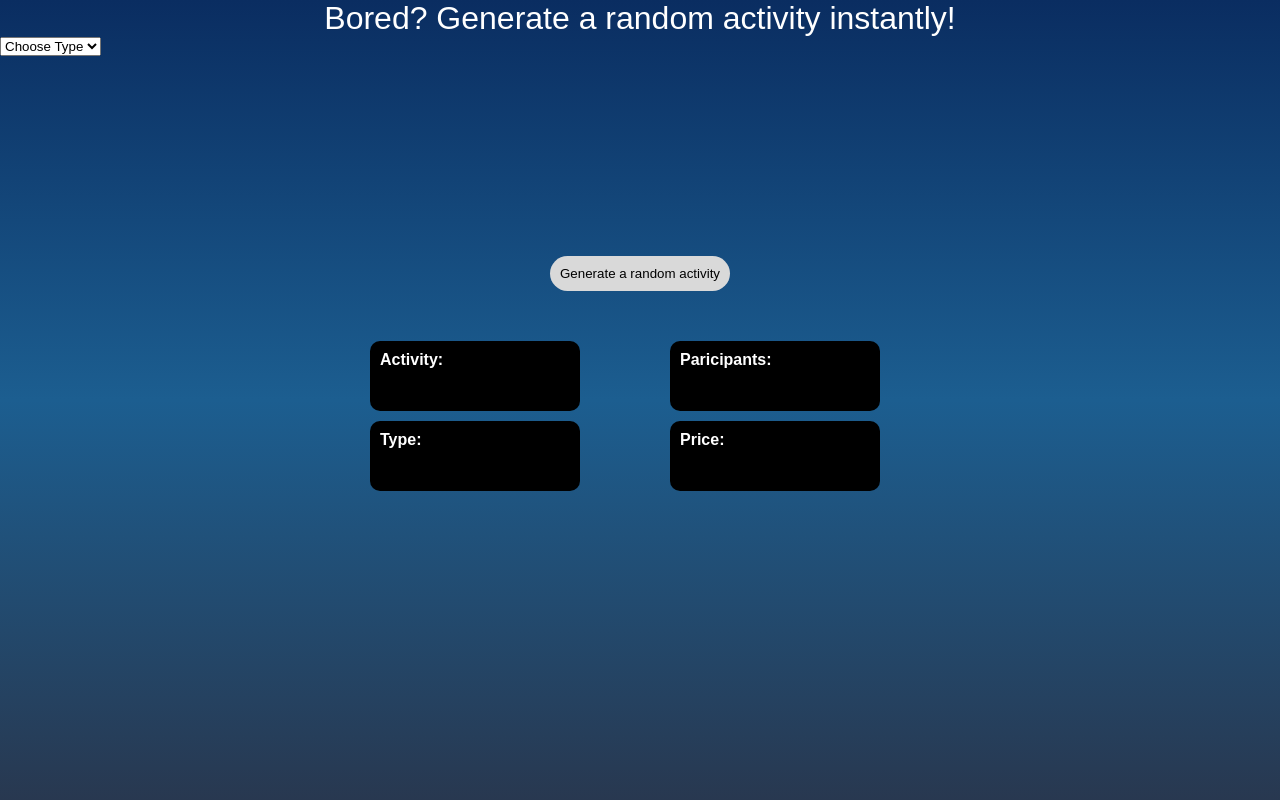
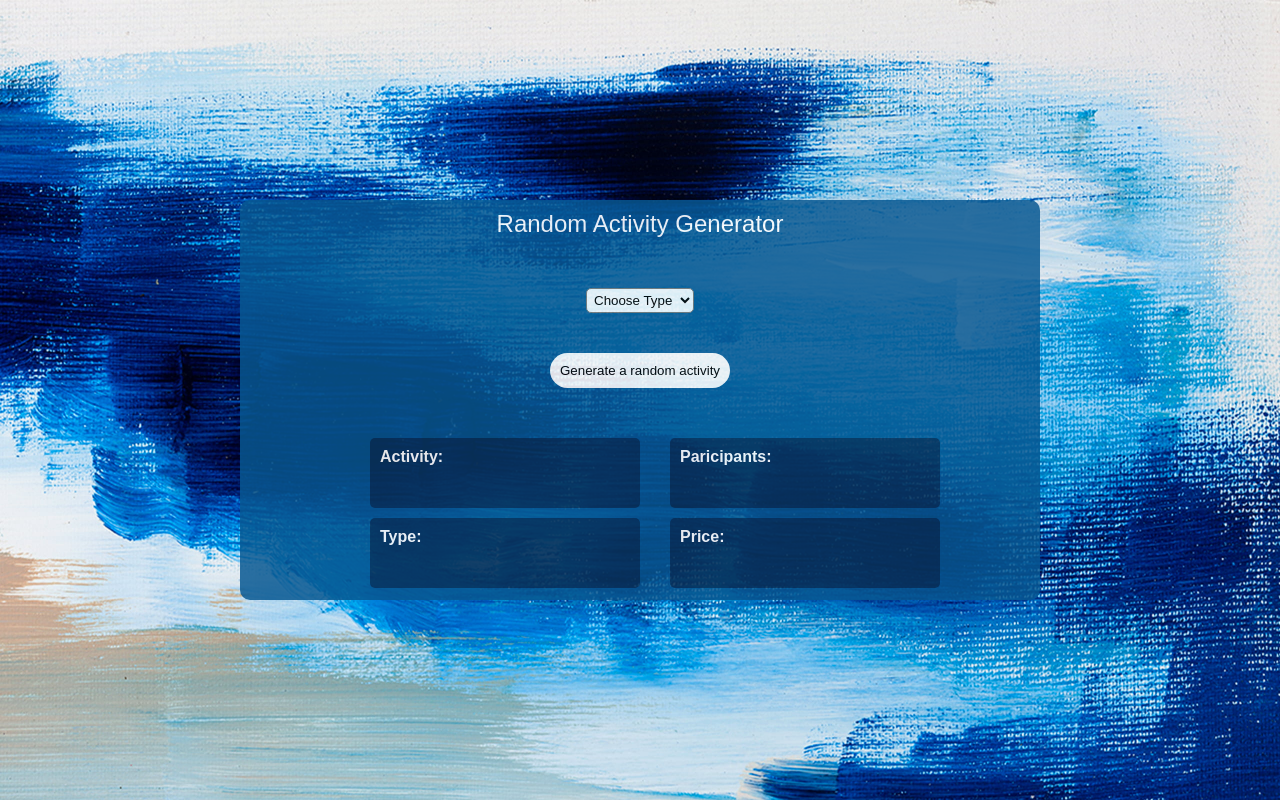
Before and after one commit to WajihaTahir/RandomActivityGenerator, a React (Vite) app: page / in a window 1280 px wide. Built offline with nearby package versions, Linux system fonts and the light colour scheme.

Commit message:
dropdown search for specific type

```diff
--- a/src/App.css
+++ b/src/App.css
@@ -6,21 +6,31 @@
   padding: 0;
 }
 
-h1 {
+h2 {
   font-family: Arial, Helvetica, sans-serif;
-  color: white;
+  color: rgb(255, 255, 255);
   text-align: center;
   font-weight: lighter;
+  margin-top: 10px;
+}
+
+.gradient {
+  background-image: url("./assets/cloudy-abstract-art-print-blue-ron-deri-zoom-top-right.jpg");
+  height: 100vh;
+  width: 100vw;
+  position: fixed;
+  background-size: cover;
 }
 
 .container {
-  width: 500px;
+  background-color: rgba(8, 88, 146, 0.936);
+  opacity: 0.9;
+  border-radius: 10px;
+  width: 800px;
   height: 400px;
-  background-color: black;
+
+  position: absolute;
+  top: 50%;
+  left: 50%;
+  transform: translate(-50%, -50%);
 }
-
-.gradient {
-  background-image: linear-gradient(#0a2d61, #1c5e90, #283850);
-  height: 100vh;
-  width: 100vw;
-}
--- a/src/App.jsx
+++ b/src/App.jsx
@@ -6,28 +6,58 @@ import Dropdown from "./components/Dropdown/Dropdown";
 
 function App() {
   const [data, setData] = useState({});
+  const [loading, setLoading] = useState(false);
+  const [type, setType] = useState("");
 
   const api = "http://www.boredapi.com/api/activity/";
 
+  const apiType = `http://www.boredapi.com/api/activity?type=${type}`;
+
   async function onClick() {
     try {
+      setLoading(true);
       const response = await fetch(api);
       console.log("response", response);
       const resJson = await response.json();
       console.log("resjson", resJson);
       setData(resJson);
+      setLoading(false);
     } catch (error) {
       console.log("error occured while fetching data", error);
     }
   }
 
+  async function fetchByType() {
+    try {
+      setLoading(true);
+      const responseType = await fetch(apiType);
+      console.log("responseType", responseType);
+      const resTypeJson = await responseType.json();
+      console.log("resTypeJson", resTypeJson);
+      setData(resTypeJson);
+      setLoading(false);
+    } catch (error) {
+      console.log("error fetching type's activities", error);
+    }
+  }
+
+  function onTypeChange(e) {
+    setType(e.target.value);
+  }
+
+  function onClickType() {
+    if (type) {
+      fetchByType(type);
+    }
+  }
+
   return (
     <>
-      <div className="container">
-        <div className="gradient">
-          <h1>Bored? Generate a random activity instantly!</h1>
-          <Dropdown />
-          <RandomButton onClick={onClick} />
+      <div className="gradient">
+        <div className="container">
+          <h2>Random Activity Generator</h2>
+          <Dropdown onChange={onTypeChange} />
+          <RandomButton type={type} onClick={type ? onClickType : onClick} />
           <ActivityDetail data={data} />
         </div>
       </div>
--- a/src/components/ActivityDetails/ActivityDetail.css
+++ b/src/components/ActivityDetails/ActivityDetail.css
@@ -21,10 +21,10 @@
 .participants,
 .price {
   height: 50px;
-  width: 190px;
-  border-radius: 10px;
+  width: 250px;
+  border-radius: 5px;
   padding: 10px;
-  background-color: black;
+  background-color: rgb(8, 51, 93);
   color: white;
   margin-bottom: 10px; /* Adjust spacing between rows */
 }
--- a/src/components/Dropdown/Dropdown.css
+++ b/src/components/Dropdown/Dropdown.css
@@ -1,54 +1,17 @@
-body {
-  background-color: #ededed;
-  font-family: "Open Sans", sans-serif;
+.custom-select {
+  display: flex;
+  align-items: center;
+  justify-content: center;
+  margin-top: 50px;
+  margin-bottom: -150px;
 }
 
-h1 {
-  padding: 40px;
-  text-align: center;
-  font-size: 1.5em;
+select {
+  width: 100px;
+  border-radius: 5px;
+  padding: 3px;
+  background-color: rgba(255, 255, 255, 0.949);
 }
-
-li a {
-  text-decoration: none;
-  color: #2d2f31;
+select:hover {
+  background-color: rgb(62, 140, 173);
 }
-
-span {
-  padding: 30px;
-  background: #2d2f31;
-  color: white;
-  font-size: 1.2em;
-  font-variant: small-caps;
-  cursor: pointer;
-  display: block;
-}
-
-span::after {
-  float: right;
-  right: 10%;
-  content: "+";
-}
-
-.slide {
-  clear: both;
-  width: 100%;
-  height: 0px;
-  overflow: hidden;
-  text-align: center;
-  transition: height 0.4s ease;
-}
-
-.slide li {
-  padding: 30px;
-}
-
-#touch {
-  position: absolute;
-  opacity: 0;
-  height: 0px;
-}
-
-#touch:checked + .slide {
-  height: 300px;
-}
--- a/src/components/Dropdown/Dropdown.jsx
+++ b/src/components/Dropdown/Dropdown.jsx
@@ -1,19 +1,24 @@
-import React from "react";
+import "./Dropdown.css";
 
-const Dropdown = () => {
+// eslint-disable-next-line react/prop-types
+const Dropdown = ({ onChange }) => {
   return (
     <div className="custom-select">
-      <select>
+      <select
+        onChange={(e) => {
+          onChange(e);
+        }}
+      >
         <option value="">Choose Type</option>
-        <option value="">Recreational</option>
-        <option value="">Educational</option>
-        <option value="">DIY</option>
-        <option value="">Busywork</option>
-        <option value="">Cooking</option>
-        <option value="">Social</option>
-        <option value="">Charity</option>
-        <option value="">Relaxation</option>
-        <option value="">Music</option>
+        <option value="recreational">Recreational</option>
+        <option value="education">Educational</option>
+        <option value="diy">DIY</option>
+        <option value="busywork">Busywork</option>
+        <option value="cooking">Cooking</option>
+        <option value="social">Social</option>
+        <option value="charity">Charity</option>
+        <option value="relaxation">Relaxation</option>
+        <option value="music">Music</option>
       </select>
     </div>
   );
--- a/src/components/RandomButton/RandomButton.css
+++ b/src/components/RandomButton/RandomButton.css
@@ -5,12 +5,17 @@
 }
 
 .generateActivity {
-  background-color: #d9d9d9;
+  background-color: #f9f7f7;
   border-radius: 20px;
   border-color: #d9d9d9;
   font-family: Arial, Helvetica, sans-serif;
   border-style: none;
-  margin-top: 200px;
+  margin-top: 190px;
   padding: 10px;
   text-align: center;
 }
+
+.generateActivity:hover {
+  background-color: rgb(62, 140, 173);
+  cursor: pointer;
+}
--- a/src/components/RandomButton/RandomButton.jsx
+++ b/src/components/RandomButton/RandomButton.jsx
@@ -1,10 +1,15 @@
+// RandomButton.jsx
 import "./RandomButton.css";
 
 // eslint-disable-next-line react/prop-types
 const RandomButton = ({ onClick }) => {
+  const handleClick = () => {
+    onClick();
+  };
+
   return (
     <div className="mainButton">
-      <button className="generateActivity" type="submit" onClick={onClick}>
+      <button className="generateActivity" type="submit" onClick={handleClick}>
         Generate a random activity
       </button>
     </div>
```
Also changed, not shown: src/assets/cloudy-abstract-art-print-blue-ron-deri-zoom-top-right.jpg (added).
